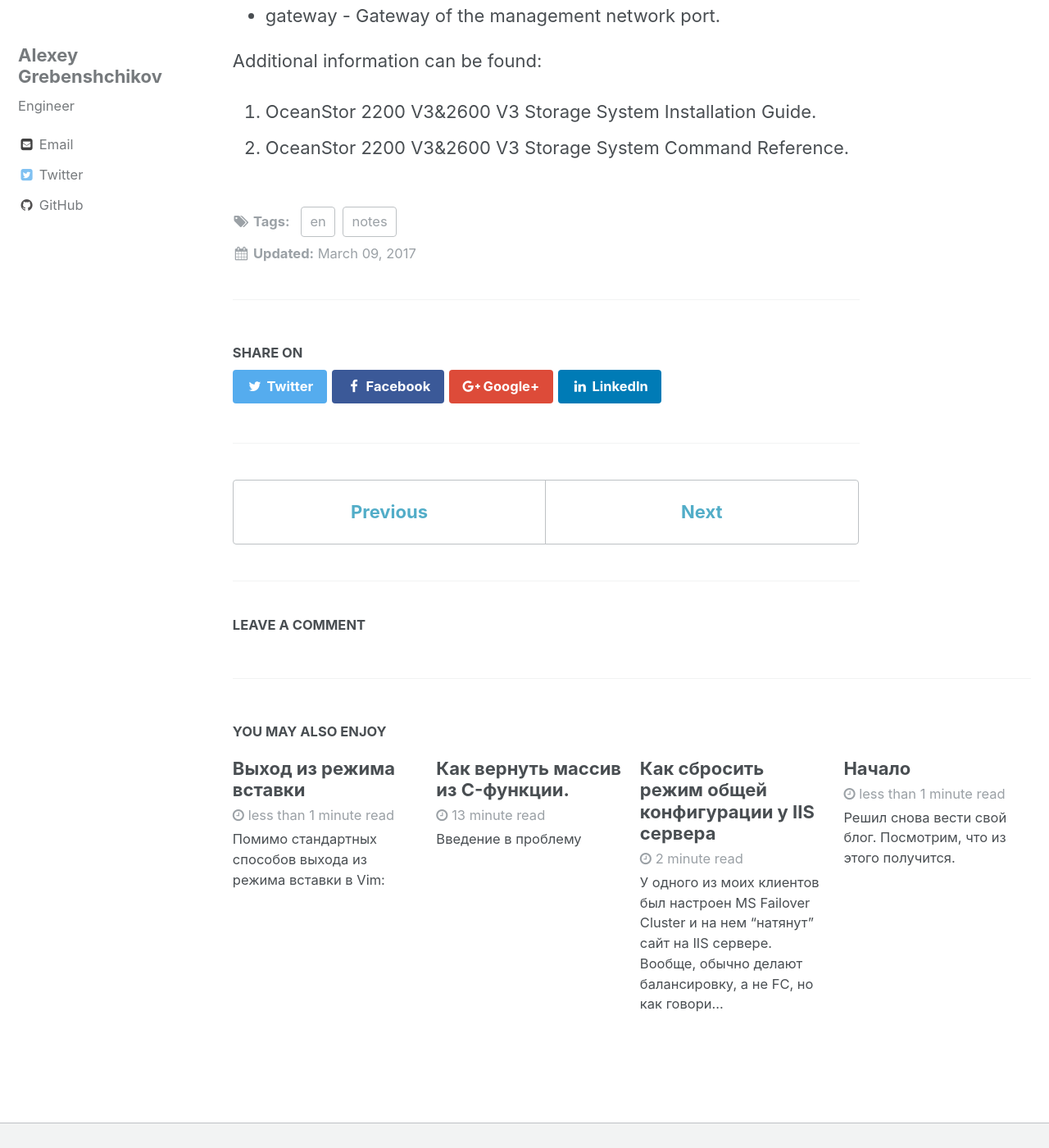
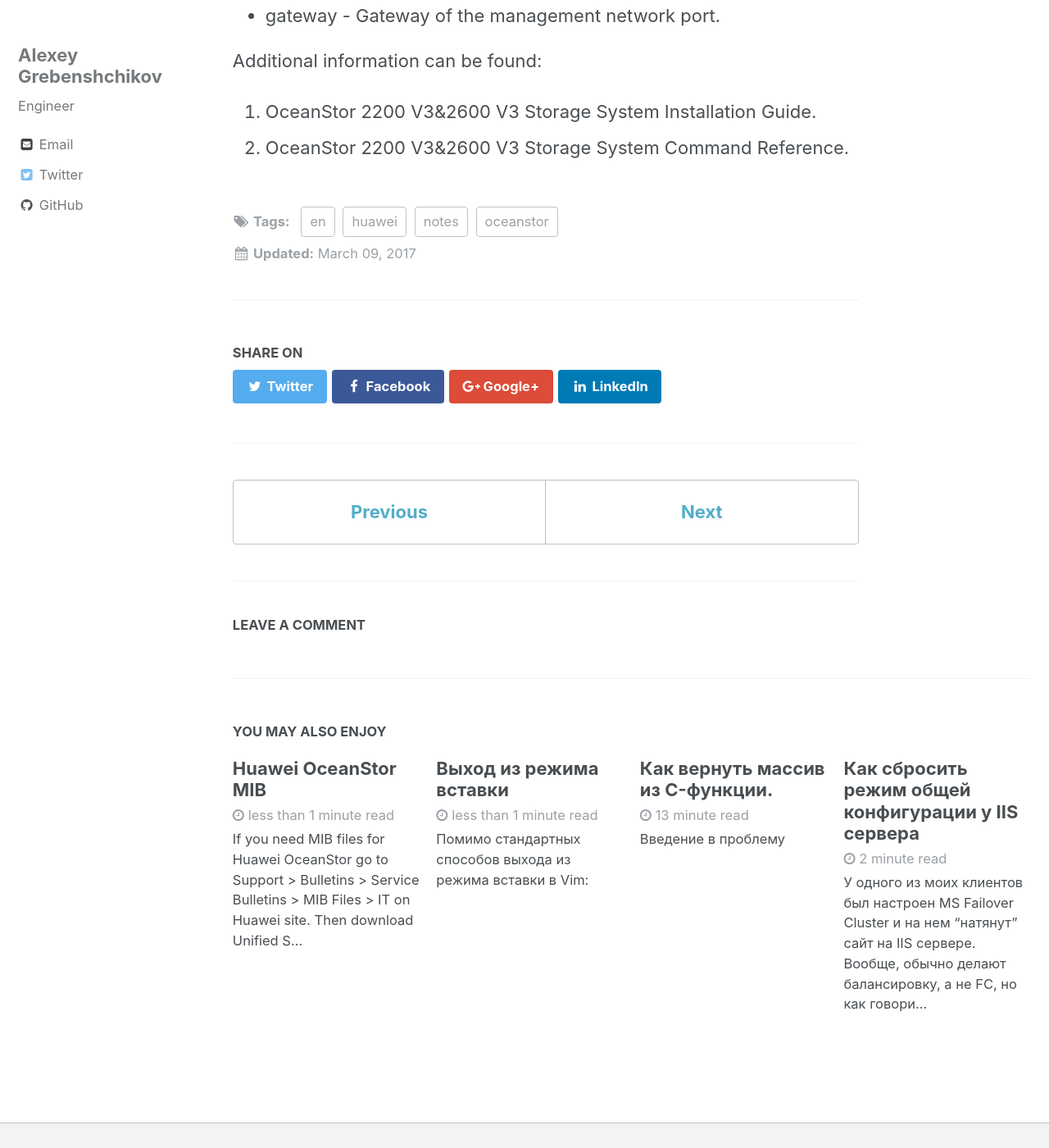
Before and after one commit to LiveStalker/devopsgeek, a Jekyll site: the page built from _posts/2017-03-09-huawei-2200v3-default-ip.md, in a window 1280 px wide and 1400 px high, scrolled down 1751 px. Shown: the whole window at 82% size. Built offline with Jekyll 4.4.1, drawn with Linux system fonts in a browser that asks for light colours; comment, search, counter and statistics services are not loaded.

Commit message:
post about huawei mibs

```diff
--- a/_posts/2017-03-09-huawei-2200v3-default-ip.md
+++ b/_posts/2017-03-09-huawei-2200v3-default-ip.md
@@ -1,6 +1,6 @@
 ---
 title: Huawei 2200 v3 default ip addresses and password
-tags: notes en
+tags: huawei oceanstor notes en
 ---
 Today I tested new storage system: _Huawei OceanStor 2200 V3_. And I really liked this system. This is the third model of the data storage system of this manufacturer with which I happened to work.
 
--- /dev/null
+++ b/_posts/2017-04-11-huawei-oceanstor-mib.md
@@ -0,0 +1,6 @@
+---
+title: Huawei OceanStor MIB
+tags: huawei oceanstor
+---
+If you need MIB files for Huawei OceanStor go to Support > Bulletins > Service Bulletins > MIB Files > IT on Huawei site.
+Then download **[Unified Storage Device MIB Library](http://support.huawei.com/enterprise/en/bulletins-service/NEWS1000005128)**.
```
